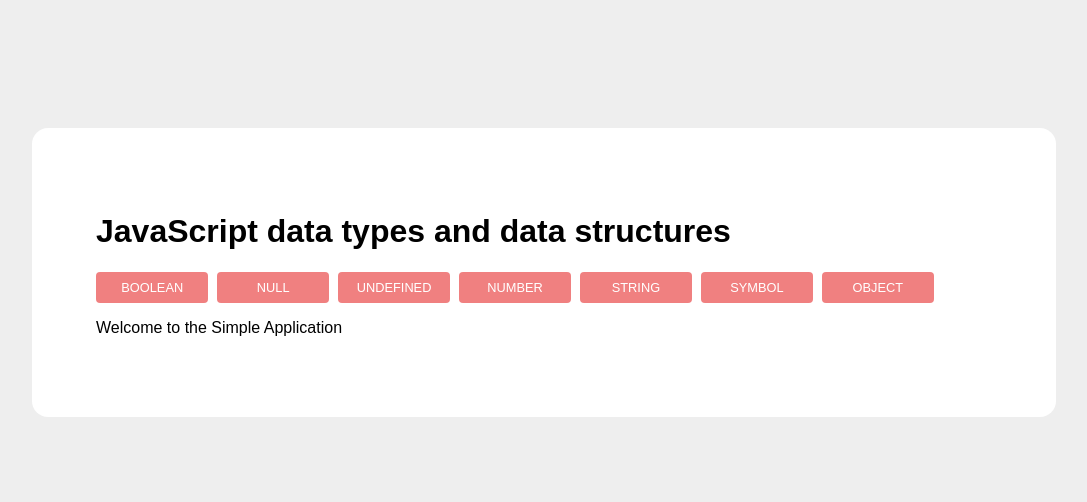
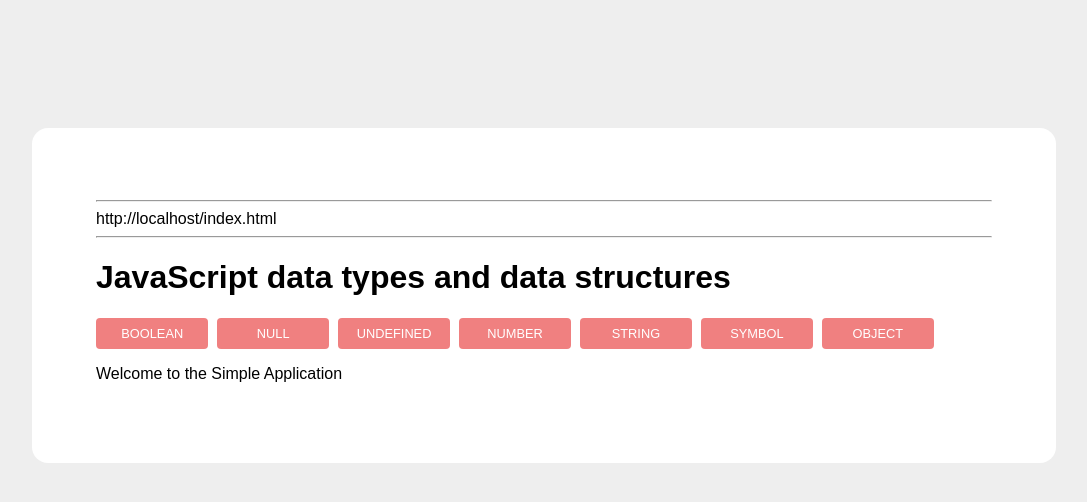
Before and after one commit to gudvinga/simple_app, a website: page index.html in a window 1280 px wide. Shown: the whole page, without its empty margins (96-1183 px from the left). Drawn offline with Linux system fonts and the light colour scheme.

Commit message:
Add location href

```diff
--- a/index.html
+++ b/index.html
@@ -8,6 +8,9 @@
     </head>
     <body>
         <main>
+            <hr>
+            <div id="locationHref"></div>
+            <hr>
             <h1>JavaScript data types and data structures</h1>
             <nav id="navigation">
                 <ul class="navigate">
--- a/js/app.js
+++ b/js/app.js
@@ -1,6 +1,7 @@
-var routes, router, contentEl;
+var routes, router, contentEl, locationEl;
 
 contentEl = document.getElementById('content');
+locationEl = document.getElementById('locationHref');
 
 routes = {
     '/': {
@@ -50,6 +51,7 @@ router = function() {
 
     document.title = curentRoute.title;
     contentEl.innerHTML = curentRoute.content || 'Error 404. Page not found';
+    locationEl.innerHTML = window.location.href;
 }
 
 window.addEventListener('hashchange', router);
```
